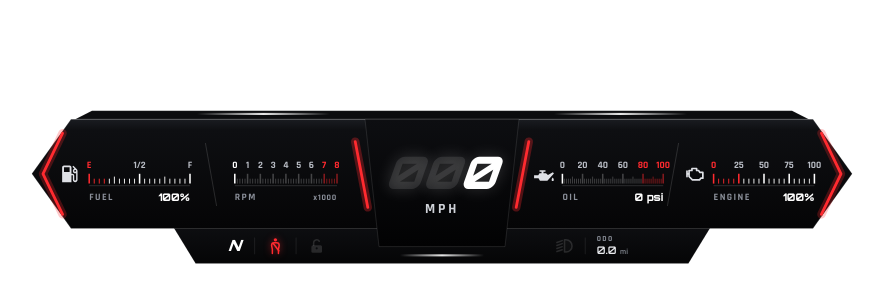
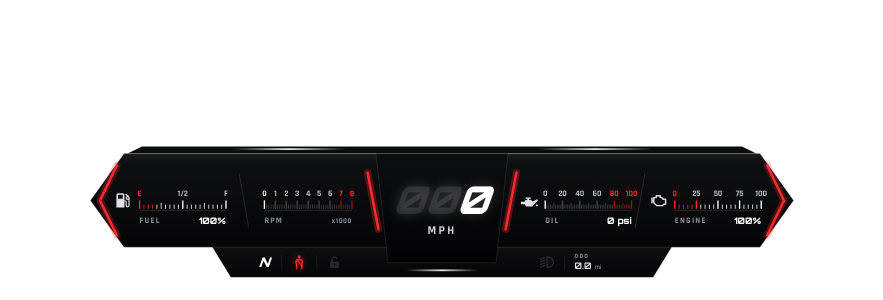
Before and after one commit to imlucy99/horizon, a plain HTML site: page index.html in a window 1280 px wide. Shown: the part 500-800 px from the top of the page, without its empty margins (198-1081 px from the left). Drawn offline with Linux system fonts and the light colour scheme.

Commit message:
Update styles.css

```diff
--- a/styles.css
+++ b/styles.css
@@ -2,9 +2,9 @@
     --logo-size: 150px;
     --logo-filter: invert(1) contrast(1.6);   /* logo hitam -> putih. Kalau logo sudah putih/berwarna & transparan: ganti jadi none */         /* ukuran logo intro */
     --speed-size: 64px;         /* ukuran angka speed */
-    --offset-bottom: 24px;      /* jarak HUD dari bawah layar (naikkan = HUD makin ke atas) */
+    --offset-bottom: 12px;      /* jarak HUD dari bawah layar (naikkan = HUD makin ke atas) */
     --offset-x: 0px;            /* geser HUD horizontal (+ = ke kanan, - = ke kiri) */
-    --scale: 0.7;               /* ubah untuk memperbesar / memperkecil HUD */
+    --scale: 0.6;               /* ubah untuk memperbesar / memperkecil HUD */
     --red: #ff2a2f;
     --green: #22d65a;
     --blue: #2f8bff;
```
